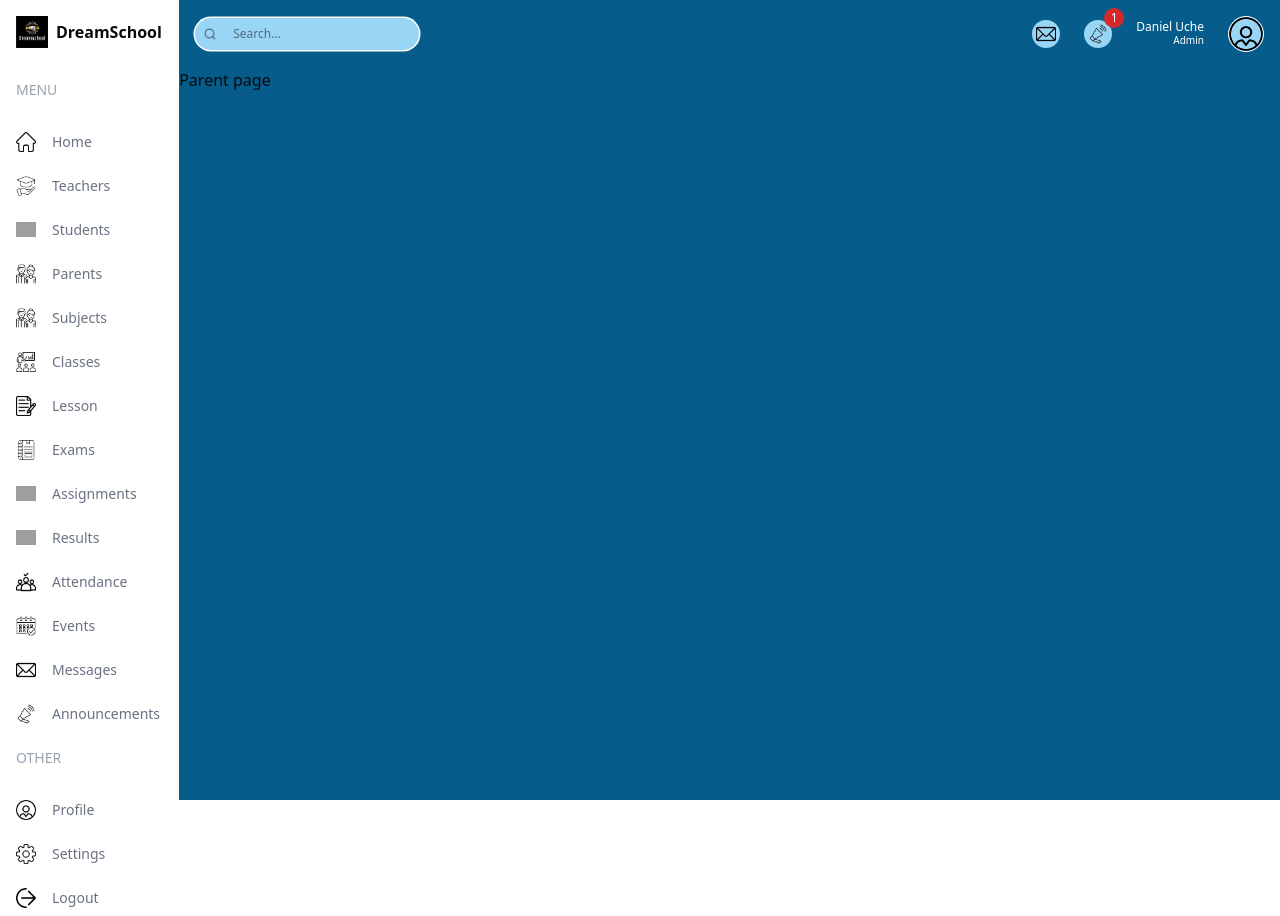
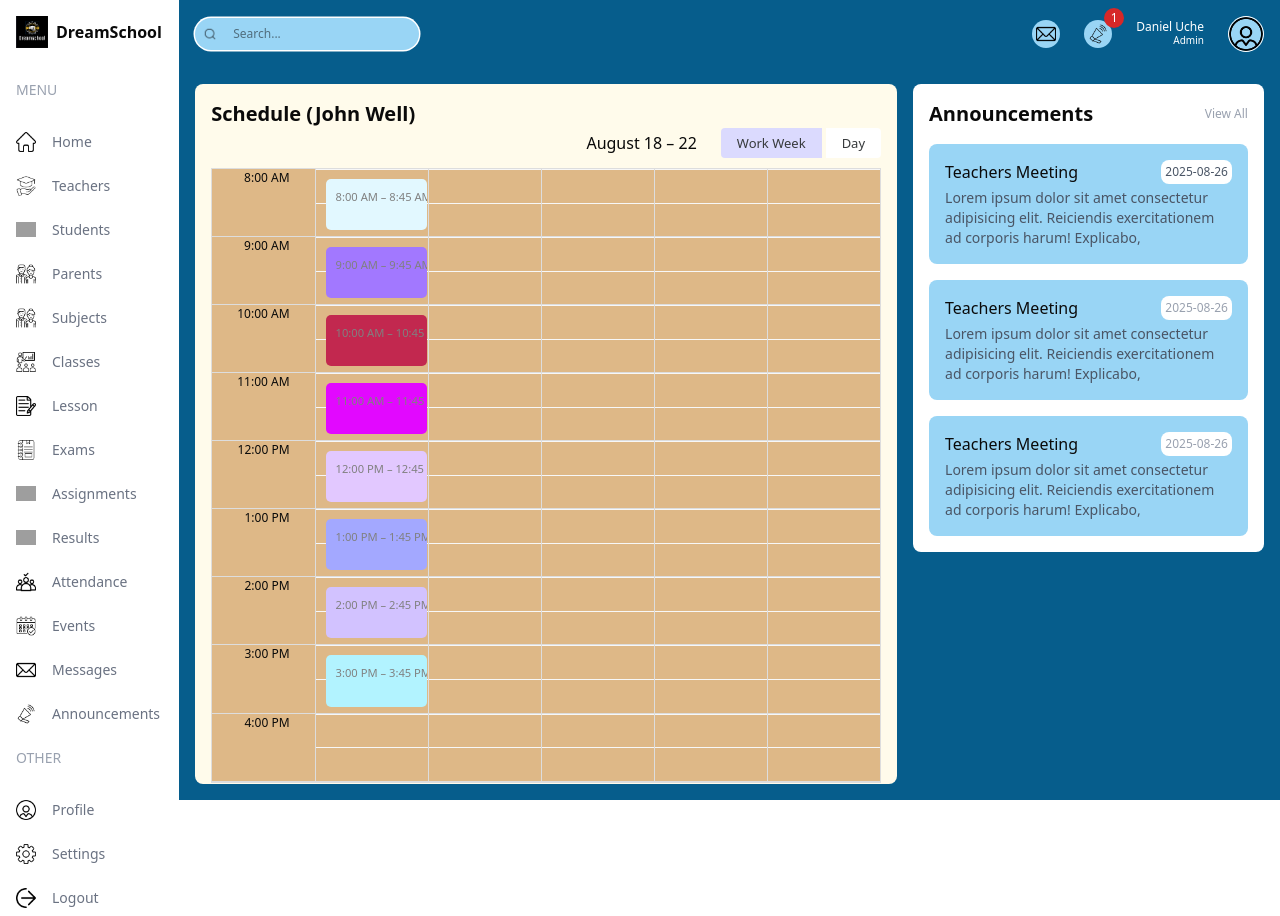
Before and after one commit to S0liddreams/school-management-app, a Next.js app: page /parent in a window 1280 px wide. Built offline with nearby package versions, Linux system fonts and the light colour scheme; grey boxes are pictures that could not be loaded.

Commit message:
update on pages
update on pages

```diff
--- a/app/(dashboard)/layout.jsx
+++ b/app/(dashboard)/layout.jsx
@@ -19,7 +19,7 @@ export default function DashboardLayout({ children }) {
 
 
   {/**RIGHT */}
-  <div className="w-[86%] md:w-[92%] lg:w-[84%] xl:w-[86%] bg-[#065d8c] overflow-scroll ">
+  <div className="w-[86%] md:w-[92%] lg:w-[84%] xl:w-[86%] bg-[#065d8c] overflow-scroll flex flex-col ">
     <Navebar/>
     {children}
   </div>
--- a/app/(dashboard)/parent/page.jsx
+++ b/app/(dashboard)/parent/page.jsx
@@ -1,8 +1,32 @@
 import React from 'react'
+
+import Announcements from '../../__Components/Announcements'
+import BigCalender from '../../__Components/BigCalendar'
 
 const ParentPage = () => {
   return (
-    <div>Parent page</div>
+    <div className=' flex-1 p-4 flex gap-4 flex-col xl:flex-row'>
+      {/**LEFT */}
+      <div className="w-full xl:w-2/3">
+      <div className="h-full bg-amber-50 p-4 rounded-md">
+        <h1 className='text-xl font-semibold'>Schedule (John Well)</h1>
+        <BigCalender />
+      </div>
+
+
+      </div>
+
+
+      {/**RIGHT */}
+      <div className="w-fit xl:w-1/3 flex flex-col gap-8">
+
+        <Announcements />
+      </div>
+
+
+
+
+    </div>
   )
 }
 
--- a/app/(dashboard)/student/page.jsx
+++ b/app/(dashboard)/student/page.jsx
@@ -1,8 +1,32 @@
 import React from 'react'
+import EventCalendar from '../../__Components/EventCalendar'
+import Announcements from '../../__Components/Announcements'
+import BigCalender from '../../__Components/BigCalendar'
 
 const StudentPage = () => {
   return (
-    <div>Student page</div>
+    <div className='p-4 flex gap-4 flex-col xl:flex-row'>
+      {/**LEFT */}
+      <div className="w-full xl:w-2/3">
+      <div className="h-full bg-amber-50 p-4 rounded-md">
+        <h1 className='text-xl font-semibold'>Schedule (4A)</h1>
+        <BigCalender />
+      </div>
+
+
+      </div>
+
+
+      {/**RIGHT */}
+      <div className="w-fit xl:w-1/3 flex flex-col gap-8">
+        <EventCalendar />
+        <Announcements />
+      </div>
+
+
+
+
+    </div>
   )
 }
 
--- a/app/(dashboard)/teacher/page.jsx
+++ b/app/(dashboard)/teacher/page.jsx
@@ -1,8 +1,32 @@
 import React from 'react'
+import EventCalendar from '../../__Components/EventCalendar'
+import Announcements from '../../__Components/Announcements'
+import BigCalender from '../../__Components/BigCalendar'
 
 const TeacherPage = () => {
   return (
-    <div>TeacherPage</div>
+    <div className=' flex-1 p-4 flex gap-4 flex-col xl:flex-row'>
+      {/**LEFT */}
+      <div className="w-full xl:w-2/3">
+      <div className="h-full bg-amber-50 p-4 rounded-md">
+        <h1 className='text-xl font-semibold'>Schedule</h1>
+        <BigCalender />
+      </div>
+
+
+      </div>
+
+
+      {/**RIGHT */}
+      <div className="w-fit xl:w-1/3 flex flex-col gap-8">
+
+        <Announcements />
+      </div>
+
+
+
+
+    </div>
   )
 }
 
--- /dev/null
+++ b/app/__Components/BigCalendar.jsx
@@ -0,0 +1,35 @@
+"use client"
+
+import { Calendar, momentLocalizer, Views } from 'react-big-calendar'
+import moment from 'moment'
+import { calendarEvents } from '../../lib/data'
+import "react-big-calendar/lib/css/react-big-calendar.css"
+import { useState } from 'react'
+
+const localizer = momentLocalizer(moment)
+const today = new Date();
+
+const BigCalendar = () => {
+  const [view, setView] = useState(Views.WORK_WEEK)
+
+
+  return (
+
+  <Calendar
+      localizer={localizer}
+      events={calendarEvents}
+      startAccessor="start"
+      endAccessor="end"
+      views={[Views.WORK_WEEK, Views.DAY]}
+      view={view}
+      onView={setView}
+      defaultDate={today}
+      min={new Date(today.getFullYear(), today.getMonth(), today.getDate(), 8, 0)}
+      max={new Date(today.getFullYear(), today.getMonth(), today.getDate(), 17, 0)}
+      style={{ height: "98%" }}
+    />
+
+  )
+}
+
+export default BigCalendar
--- a/app/__Components/Menu.jsx
+++ b/app/__Components/Menu.jsx
@@ -135,7 +135,7 @@ const Menu = () => {
             if (item.visible.includes(role)) {
               return (
                 <Link
-                  className="flex items-center justify-center lg:justify-start gap-4 text-gray-500 py-2"
+                  className="flex items-center justify-center lg:justify-start gap-4 text-gray-500 py-2 rounded-md hover:bg-[#99d5f5]"
                   href={item.href}
                   key={item.label}
                 >
--- a/app/globals.css
+++ b/app/globals.css
@@ -17,6 +17,106 @@
   font-weight: 600;
 
 }
+.rbc-btn-group:first-child{
+  display: none !important;
+}
+
+.rbc-toolbar-label{
+  text-align: right !important;
+  padding: 0px 20px !important;
+}
+
+.rbc-btn-group:last-child{
+  font-size: 13px !important;
+}
+.rbc-btn-group:last-child button{
+  border: none !important;
+  background-color:white !important;
+  margin-left: 4px !important;
+}
+
+.rbc-toolbar button.rbc-active{
+  background-color: #dbdafe !important;
+  box-shadow: none !important;
+
+}
+
+.rbc-time-view{
+  border-color: #eee;
+}
+
+.rbc-time-header{
+  display: none !important;
+}
+
+.rbc-time-content{
+  border: none !important;
+}
+
+.rbc-time-gutter.rbc-time-column{
+  font-size: 12px  !important;
+}
+
+.rbc-time-gutter.rbc-time-column .rbc-timeslot-group{
+  padding: 0px 20px  !important;
+}
+
+.rbc-timeslot-group{
+  background-color:burlywood;
+}
+
+.rbc-day-slot{
+  font-size: 14px !important;
+}
+
+.rbc-event{
+
+  border: none !important;
+  color: black !important;
+  padding: 10px !important;
+  margin: 10px !important;
+  width: 99% !important;
+}
+
+.rbc-event:nth-child(1){
+  background-color: #e2f8ff ;
+}
+.rbc-event:nth-child(2){
+  background-color: #a278ff ;
+}
+.rbc-event:nth-child(3){
+  background-color: #c2284f ;
+}
+.rbc-event:nth-child(4){
+  background-color: #e208ff ;
+}
+.rbc-event:nth-child(5){
+  background-color: #e2c8ff ;
+}
+.rbc-event:nth-child(6){
+  background-color: #a3a8ff ;
+}
+.rbc-event:nth-child(7){
+  background-color: #d2c2ff ;
+}
+.rbc-event:nth-child(8){
+  background-color: #b2f3ff ;
+}
+
+.rbc-event-label{
+  color: gray !important;
+  margin-bottom: 5px;
+}
+
+
+
+
+
+
+
+
+
+
 
 
 @custom-variant dark (&:is(.dark *));
--- a/package.json
+++ b/package.json
@@ -13,10 +13,12 @@
     "class-variance-authority": "^0.7.1",
     "clsx": "^2.1.1",
     "lucide-react": "^0.540.0",
+    "moment": "^2.30.1",
     "next": "15.4.6",
     "postcss": "^8.5.6",
     "re-chart": "^1.0.0",
     "react": "19.1.0",
+    "react-big-calendar": "^1.19.4",
     "react-calendar": "^6.0.0",
     "react-dom": "19.1.0",
     "react-is": "^19.1.1",
```
Also changed, not shown: app/(dashboard)/admin/page.jsx (+4 -5 lines), lib/data.js, 1 other file (tests, documents, lock files or other folders).
